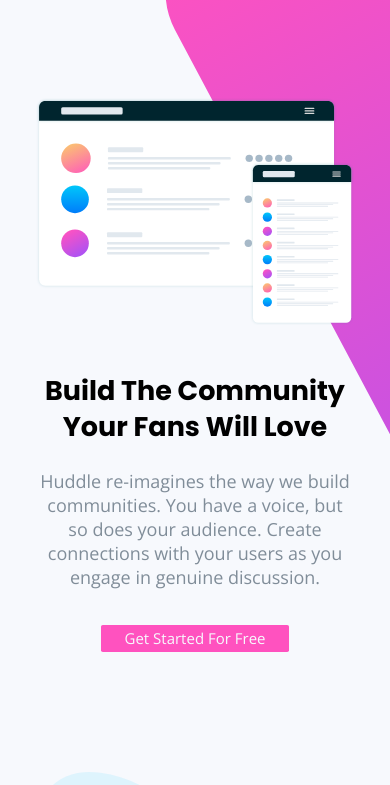
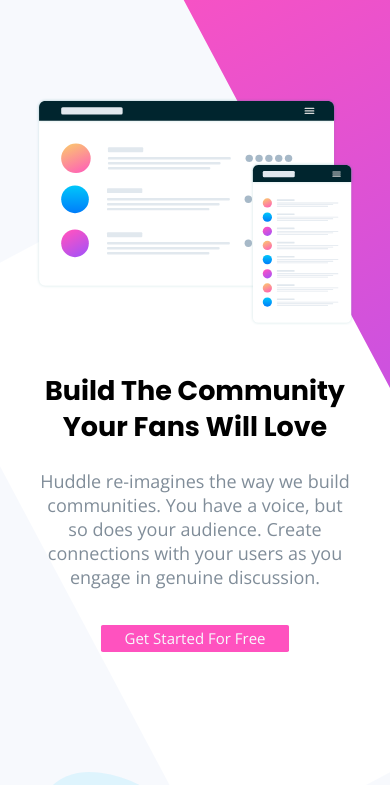
Before and after one commit to zebedeeLewis/huddle_Challenge, a website: page app/index.html in a window 390 px wide. Shown: the part 94-879 px from the top of the page. Drawn offline with nearby package versions, Linux system fonts and the light colour scheme; files whose address does not match are found by name.

Commit message:
Finalize Style For Mobile

```diff
--- a/app/index.html
+++ b/app/index.html
@@ -22,7 +22,8 @@
     </title>
   </head>
   <body>
-    <div class="style-elements">
+    <div class="wrapper">
+      <div class="style-elements"></div>
       <header class="container--header">
         <h1 class="pr-1"><span class="icon-logo--header"></span>Huddle</h1>
         <a class="btn elevate-2">Try It Free</a>
--- a/app/scss/general.scss
+++ b/app/scss/general.scss
@@ -116,33 +116,51 @@
   font-size: $body_font_size;
 }
 
-.style-elements {
+.wrapper {
+  width: 100vw;
+  overflow-x: hidden;
   font-family: $body_font_family;
   font-weight: $primary_body_weight;
   background-color: $primary_neutral_color;
+  position: relative;
+  margin-bottom: 0;
+}
+
+.style-elements {
   margin-top: 0px;
-  position: relative;
-  overflow-x: hidden;
-  width: 100vw;
+  transform-origin: top center;
+  transform: rotateZ(332deg)
+    translateY(-16vh)
+    translateX(-54vw);
+  position: absolute;
+  z-index: 1;
+  display: flex;
+  justify-content: flex-start;
+  align-items: flex-start;
 }
 
 .style-elements::before,
 .style-elements::after {
   content: " ";
   display: block;
-  width: 100vw;
+  width: 107vw;
+  position: relative;
+}
+
+.style-elements::after {
+  background: linear-gradient(0deg, $secondary-color, $primary-color);
   height: 125vh;
+  margin-left: -2rem;
   border-radius: 4.5rem;
-  position: absolute;
-  z-index: 1;
-  transform-origin: top center;
-  transform: rotateZ(332deg)
-    translateY(1vh)
-    translateX(32vw);
+  z-index: 2;
 }
 
 .style-elements::before {
-  background: linear-gradient(0deg, $secondary-color, $primary-color);
+  background: white;
+  height: 75vh;
+  z-index: 1;
+  margin-top: 30%;
+  border-radius: 2.5rem;
 }
 
 %btn-input {
```
Also changed, not shown: app/css/general.css, 1 other file.
